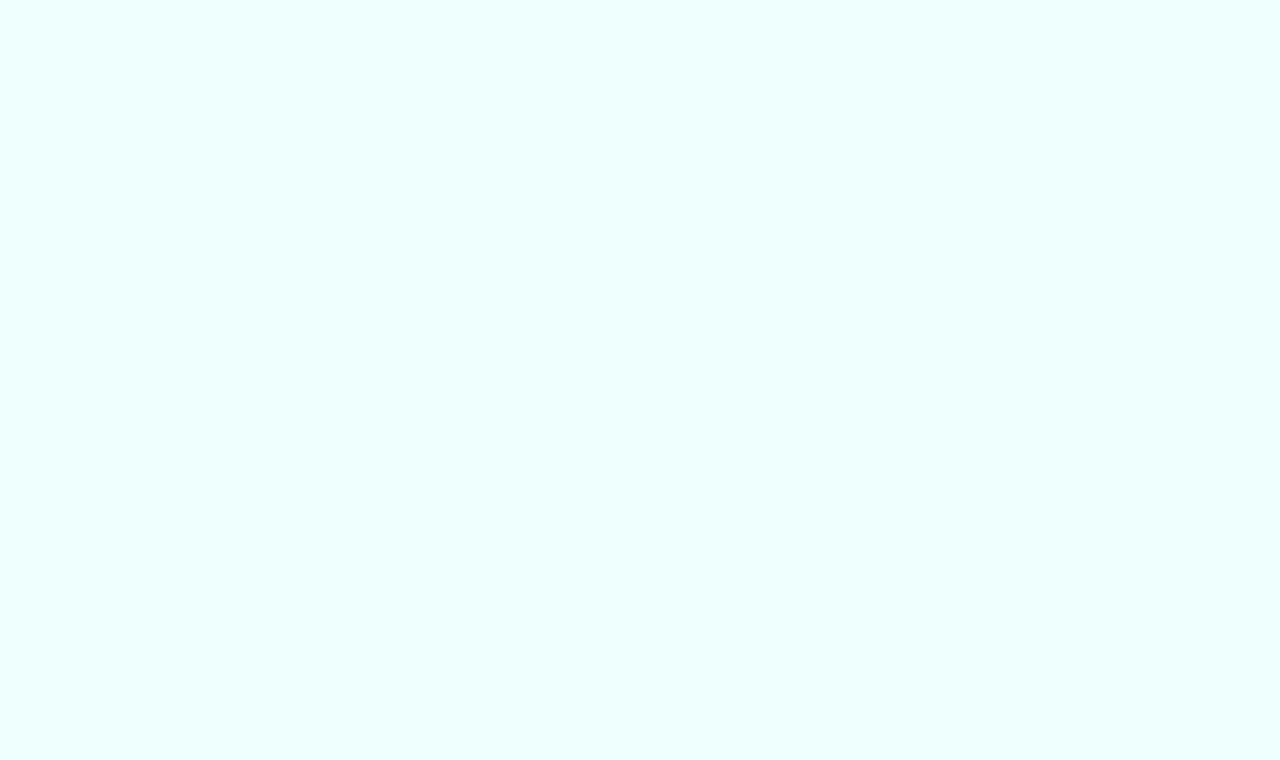
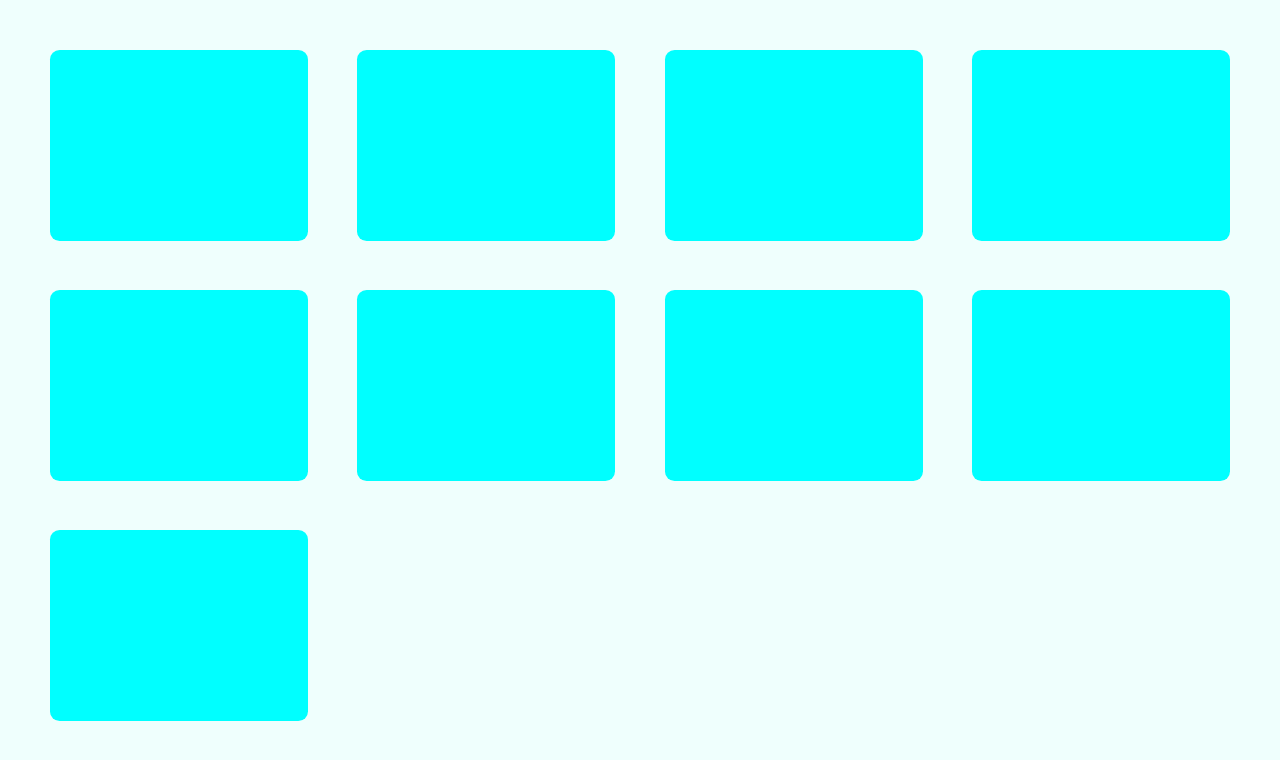
Before and after one commit to ShubhamVerma453/WeatherSite, a plain HTML site: page html/otherWork.html in a window 1280 px wide. Drawn offline with nearby package versions, Linux system fonts and the light colour scheme; a web font is replaced by a local one.

Commit message:
repo box fixed

```diff
--- a/html/css/otherWork.css
+++ b/html/css/otherWork.css
@@ -0,0 +1,13 @@
+body{
+    padding: 2%;
+    text-align: center;
+}.repo-box{
+    height: 30vmin;
+    /* width: 30vmin; */
+    padding: 2%;
+}
+.repo{
+    background-color: aqua;
+    height: 100%;
+    border-radius: .6rem;
+}
--- a/html/otherWork.html
+++ b/html/otherWork.html
@@ -1,17 +1,75 @@
 <!DOCTYPE html>
 <html lang="en">
+
 <head>
     <meta charset="UTF-8">
     <meta http-equiv="X-UA-Compatible" content="IE=edge">
     <meta name="viewport" content="width=device-width, initial-scale=1.0">
     <title>City Weather</title>
     <!-- --------------   BootStrap    -------------------- -->
-    <link href="https://cdn.jsdelivr.net/npm/bootstrap@5.2.3/dist/css/bootstrap.min.css" rel="stylesheet" integrity="sha384-rbsA2VBKQhggwzxH7pPCaAqO46MgnOM80zW1RWuH61DGLwZJEdK2Kadq2F9CUG65" crossorigin="anonymous">
+    <link href="https://cdn.jsdelivr.net/npm/bootstrap@5.2.3/dist/css/bootstrap.min.css" rel="stylesheet"
+        integrity="sha384-rbsA2VBKQhggwzxH7pPCaAqO46MgnOM80zW1RWuH61DGLwZJEdK2Kadq2F9CUG65" crossorigin="anonymous">
     <!-- --------------   Local CSS    --------------------  -->
     <link rel="stylesheet" href="css/style.css">
     <link rel="stylesheet" href="css/otherWork.css">
+    <!-- --------------   FontAwesome   ---------------------- -->
+    <script src="https://kit.fontawesome.com/268cba23ed.js" crossorigin="anonymous"></script>
+    <!-- -----------------  Google Fonts ------------------ -->
+    <link rel="preconnect" href="https://fonts.googleapis.com">
+    <link rel="preconnect" href="https://fonts.gstatic.com" crossorigin>
+    <link href="https://fonts.googleapis.com/css2?family=Andika&family=Poppins:wght@400;800&display=swap"
+        rel="stylesheet">
 </head>
+
 <body>
+    <div class="row">
+        <div class="col-md-3 col-sm-6 col-6 repo-box">
+            <div class="repo">
+
+            </div>
+        </div>
+        <div class="col-md-3 col-sm-6 col-6 repo-box">
+            <div class="repo">
+
+            </div>
+        </div>
+        <div class="col-md-3 col-sm-6 col-6 repo-box">
+            <div class="repo">
+
+            </div>
+        </div>
+        <div class="col-md-3 col-sm-6 col-6 repo-box">
+            <div class="repo">
+
+            </div>
+        </div>
+        <div class="col-md-3 col-sm-6 col-6 repo-box">
+            <div class="repo">
+
+            </div>
+        </div>
+        <div class="col-md-3 col-sm-6 col-6 repo-box">
+            <div class="repo">
+
+            </div>
+        </div>
+        <div class="col-md-3 col-sm-6 col-6 repo-box">
+            <div class="repo">
+
+            </div>
+        </div>
+        <div class="col-md-3 col-sm-6 col-6 repo-box">
+            <div class="repo">
+
+            </div>
+        </div>
+        <div class="col-md-3 col-sm-6 col-6 repo-box">
+            <div class="repo">
+
+            </div>
+        </div>
+    </div>
 
 </body>
+
 </html>
```
